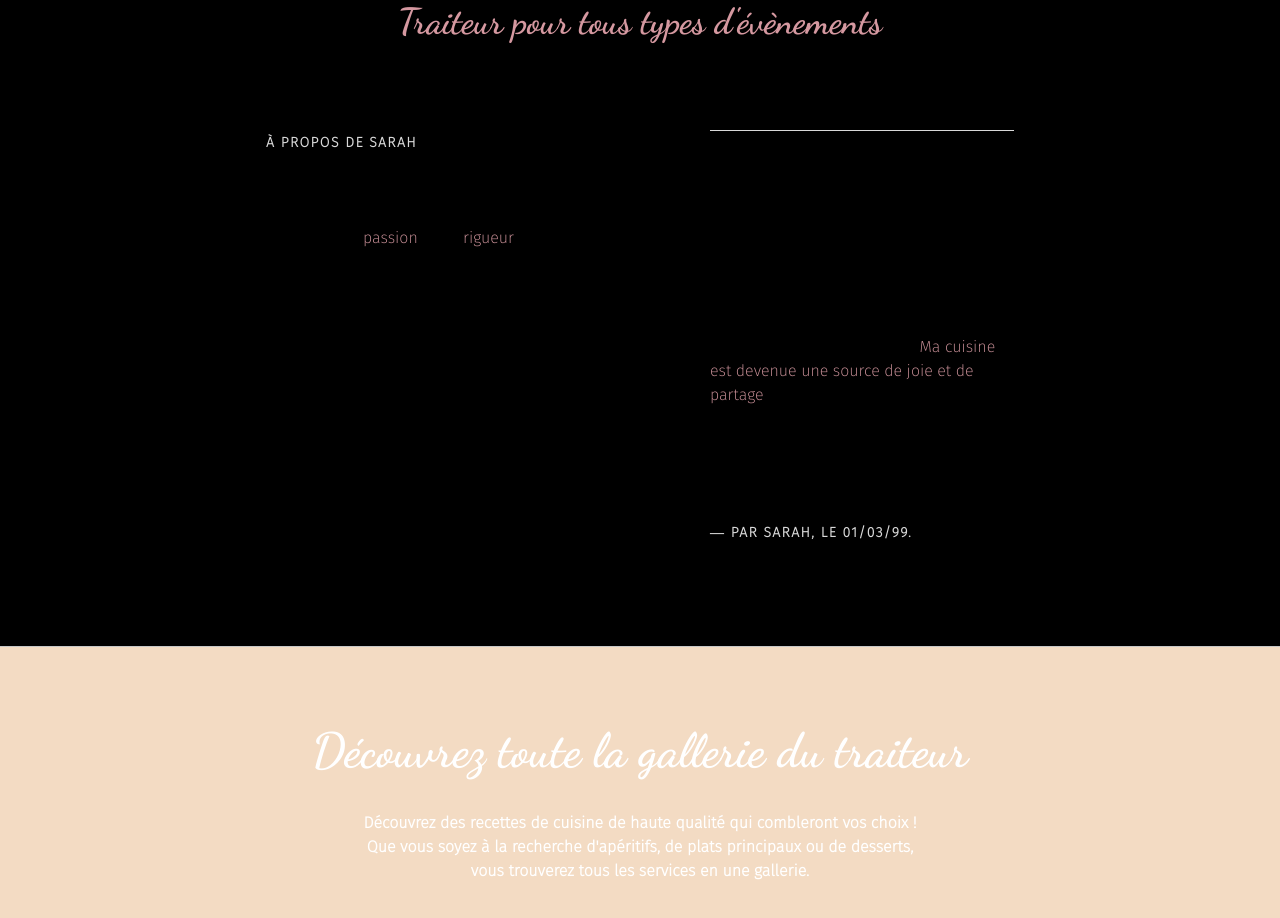
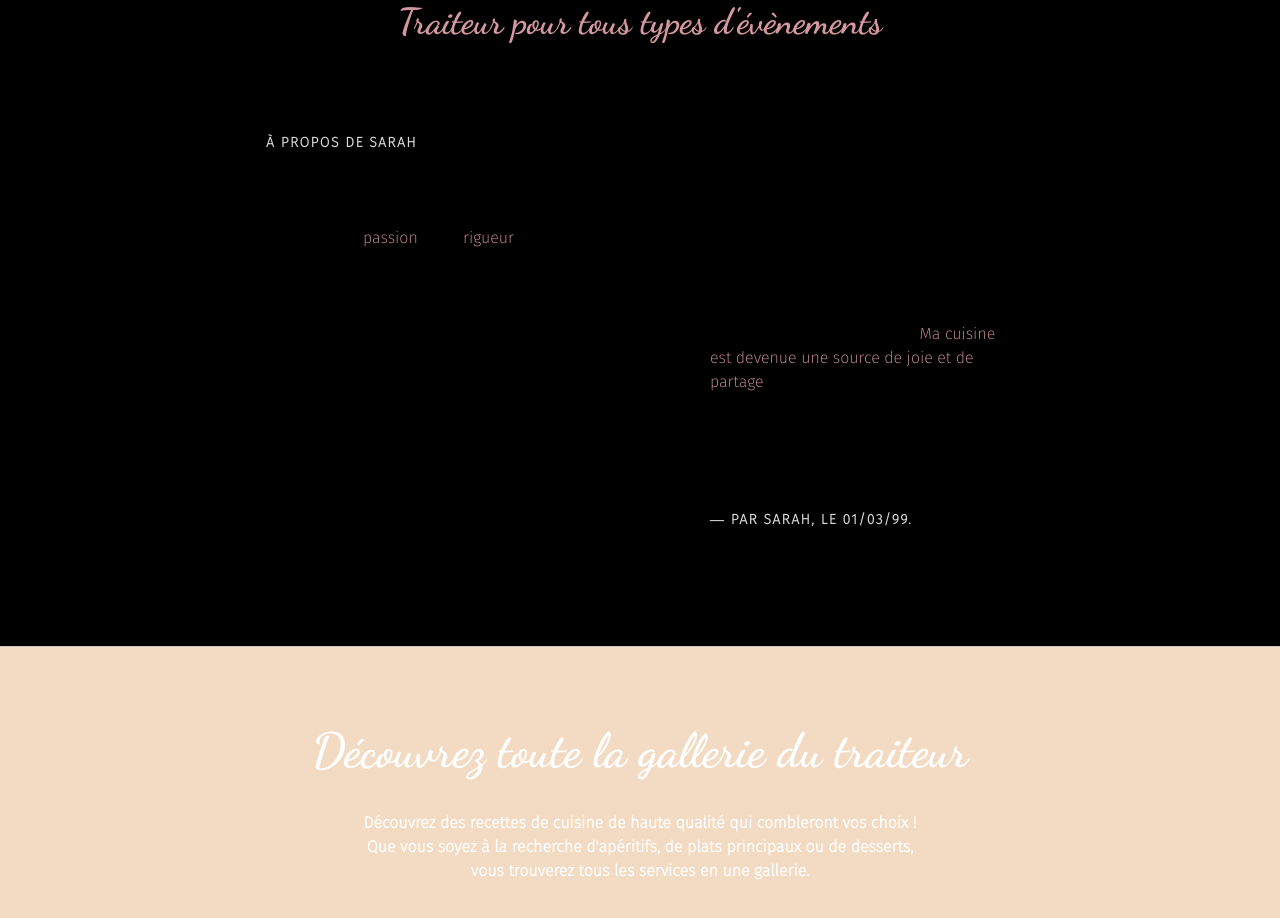
Before and after one commit to franzhopp/By-Sarah-Cuisine, a React (Vite) app: page / in a window 1280 px wide. Shown: the part 800-1718 px from the top of the page. Built offline with nearby package versions, Linux system fonts and the light colour scheme.

Commit message:
[ADD] update section bio

```diff
--- a/src/Components/Section/section.jsx
+++ b/src/Components/Section/section.jsx
@@ -46,7 +46,7 @@ const Section = () => {
             ma cuisine est devenue mon laboratoire personnel, un lieu où je
             teste de nouvelles recettes, explore de nouvelles saveurs et
             développe mon propre style culinaire.{" "}
-            <span className="underline">
+            <span className="italic">
               J'ai appris l'importance des ingrédients biologiques, frais et de
               qualité
             </span>
@@ -61,7 +61,7 @@ const Section = () => {
             data-aos-offset="0"
             className="text-black ml-10 p-10 pt-10 font-sans-serif max-w-sm rounded-xl overflow-hidden shadow-lg pb-5 transition ease duration-300 group hover:translate-y-5"
           >
-            <hr className="font-extrabold text-gray mb-3" />
+            {/* <hr className="font-extrabold text-gray mb-3" /> */}
             Chaque plat que je prépare est une expression de ma créativité et de
             mon amour pour la cuisine. Qu'il s'agisse de plats simples du
             quotidien ou de mets plus élaborés pour des occasions spéciales, je
@@ -74,7 +74,7 @@ const Section = () => {
             . Chaque jour est une nouvelle aventure gastronomique, et je suis
             impatiente de découvrir ce que l'avenir me réserve dans ma quête
             pour devenir une véritable experte en cuisine. »
-            <div className="mt-5">
+            <div className="mt-5 mb-5">
               <p className="uppercase font-extrabold text-gray text-sm tracking-widest">
                 ― Par Sarah, le 01/03/99.
               </p>
```
